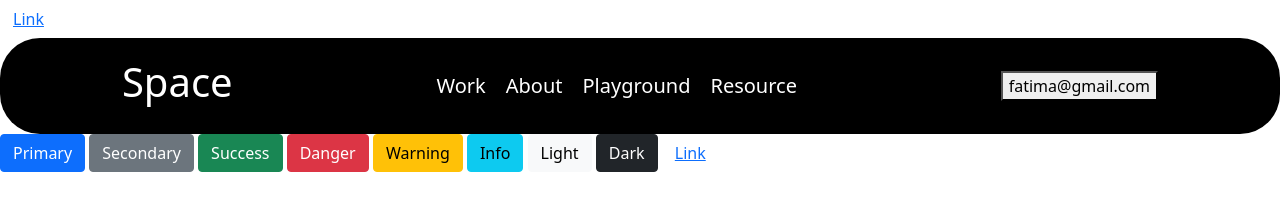
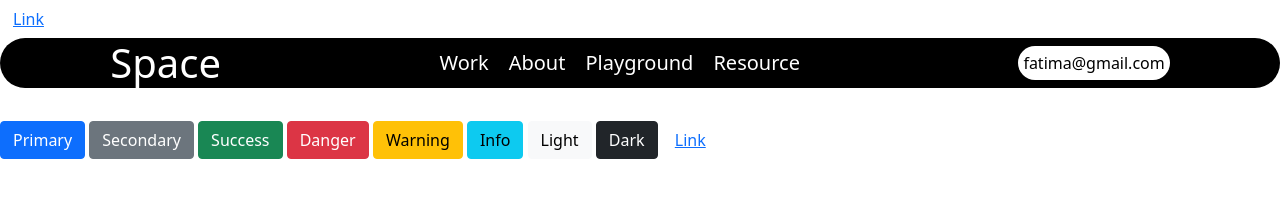
Before and after one commit to Maira324-code/My-vs-upload, a plain HTML site: page Class no10/index.html in a window 1280 px wide. Drawn offline with nearby package versions, Linux system fonts and the light colour scheme.

Commit message:
class 10

```diff
--- a/Class no10/index.html
+++ b/Class no10/index.html
@@ -8,11 +8,11 @@
 
 <button type="button" class="btn btn-link">Link</button>
     <style>
-        .box {
+        /* .box {
             background-color: black;
             color: white;
             display: flex;
-            padding: 20px;
+            padding: 10px;
             border-radius: 40px;
             justify-content: space-around;
             align-items: center;
@@ -28,7 +28,48 @@
         }
         .third {
 background-color: white;
-        }
+        } */
+* {
+    box-sizing: border-box;
+}
+
+.box {
+    background-color: black;
+    color: white;
+    display: flex;
+    padding: 1px;
+    border-radius: 40px;
+    justify-content: space-around;
+    align-items: center;
+}
+
+.first h1 {
+    margin: 0;
+}
+
+.second {
+    display: flex;
+    gap: 20px;
+    font-size: 20px;
+}
+
+a {
+    color: white;
+    text-decoration: none;
+}
+
+.third button {
+    background-color: white;
+    color: black;
+    border: none;
+    padding: 12px 20px;
+    border-radius: 25px;
+    cursor: pointer;
+    padding: 5px;
+}
+.buttons {
+    margin-top: 33px;
+}
 
     </style>
 </head>
@@ -49,7 +90,7 @@ background-color: white;
      </div>
 
 
-
+<div class="buttons">
     <button type="button" class="btn btn-primary">Primary</button>
 <button type="button" class="btn btn-secondary">Secondary</button>
 <button type="button" class="btn btn-success">Success</button>
@@ -60,5 +101,6 @@ background-color: white;
 <button type="button" class="btn btn-dark">Dark</button>
 
 <button type="button" class="btn btn-link">Link</button>
+</div>
 </body>
 </html>
```
